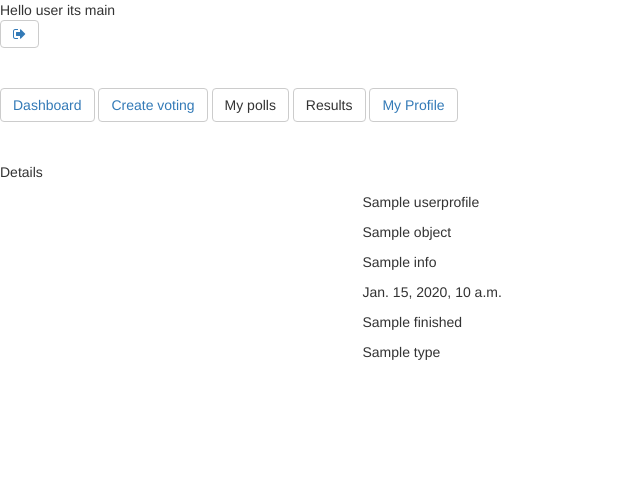
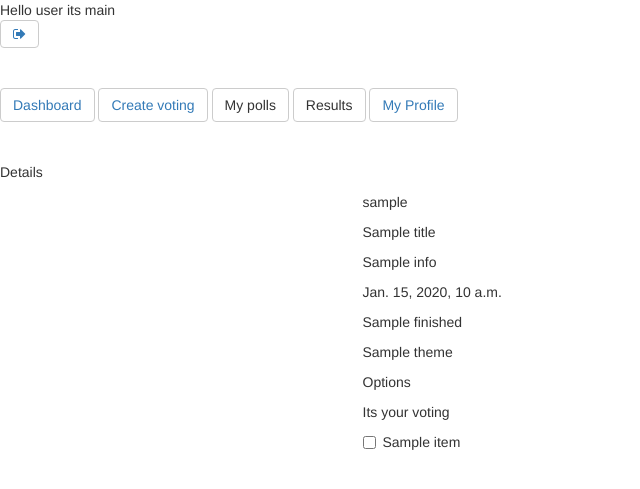
Before and after one commit to NatashaSay/voting, a Django app: template votingmain/templates/votings/votingdetails.html in a window 1280 px wide. Shown: the top 489 px of the page, without its empty margins (0-640 px from the left). Run offline with Django 3.2, Linux system fonts and the light colour scheme; the template is opened without the code that fills it: most values are stand-ins (such as "Sample title", 1, 10 or a date in 2020); some libraries are stand-ins or nearby versions.

Commit message:
Option settings

```diff
--- a/votedata/models.py
+++ b/votedata/models.py
@@ -59,6 +59,7 @@ class Voting(models.Model):
     info = models.TextField(max_length=1000, default='Enter')
     created = models.DateTimeField(auto_now=True, blank=False)
     finished = models.DateTimeField(auto_now=False, blank=False)
+    theme = models.CharField(max_length=200, blank=True)
     is_available = models.BooleanField(default=True)
     is_anon = models.BooleanField(default=False)
     finger = models.BooleanField(default=False)
--- a/votingmain/forms.py
+++ b/votingmain/forms.py
@@ -30,7 +30,7 @@ class VotingCreateForm(forms.ModelForm):
 
     class Meta:
         model = Voting
-        fields = ['title', 'info', 'finished', 'is_available', 'is_anon', 'mode', 'type', 'finger', 'need_password', 'pa']
+        fields = ['title', 'info', 'finished', 'theme', 'is_anon', 'mode', 'type', 'finger', 'need_password', 'pa']
 
 
 class OptionsCreateForm(forms.ModelForm):
--- a/votingmain/templates/home.html
+++ b/votingmain/templates/home.html
@@ -52,6 +52,7 @@
           <h3><a href="{% url 'vote-detail' pk=item.pk %}">{{ item.title }}</a></h3>
           <p> User {{ item.userprofile_id }}</p>
           <p>{{ item.info }}</p>
+          <p>theme - {{item.theme}}</p>
           <p>created - {{ item.created }}</p>
           <p>finished - {{ item.finished }}</p>
           <p><a href="#" class="btn btn-primary" role="button">Vote</a> <a href="#" class="btn btn-default" role="button">Details</a></p>
--- a/votingmain/templates/votings/votingdetails.html
+++ b/votingmain/templates/votings/votingdetails.html
@@ -5,12 +5,43 @@
 <div class="container">
   <div class="row">
     <div class="col-md-6 col-md-offset-3">
-      <p>{{object.userprofile}}</p>
-      <p>{{object.title}}</p>
-      <p>{{object.info}}</p>
-      <p>{{object.created}}</p>
-      <p>{{object.finished}}</p>
-      <p>{{object.type}}</p>
+      <p>{{username}}</p>
+      <p>{{title}}</p>
+      <p>{{info}}</p>
+      <p>{{created}}</p>
+      <p>{{finished}}</p>
+      <p>{{theme}}</p>
+      <p>Options</p>
+      {% if view == 'guest' %}
+      <form method="post">
+        {% csrf_token %}
+        {% for item in options %}
+          {% if mode == 'o' %}
+          <div class="radio">
+            <label><input type="radio" name="optradio" checked>{{item.title}}</label>
+          </div>
+          {% else %}
+          <div class="checkbox">
+            <label><input type="checkbox" value="">{{item.title}}</label>
+          </div>
+          {% endif %}
+        {% endfor %}
+        <button type="submit" class="btn btn-primary" name="button">Vote</button>
+      </form>
+      {% else %}
+      <p>Its your voting</p>
+      {% for item in options %}
+        {% if mode == 'o' %}
+        <div class="radio disabled">
+          <label><input type="radio" name="optradio" checked>{{item.title}}</label>
+        </div>
+        {% else %}
+        <div class="checkbox disabled">
+          <label><input type="checkbox" value="">{{item.title}}</label>
+        </div>
+        {% endif %}
+      {% endfor %}
+      {% endif %}
     </div>
   </div>
 </div>
--- a/votingmain/urls.py
+++ b/votingmain/urls.py
@@ -12,7 +12,10 @@ urlpatterns = [
     #path('voting/<int:pk>/', views.votingdetails, name = 'votingdetails'),
     #path('voting/<int:pk>/', views.vote_new, name = 'vote_new'),
     #path('voting/', views.votingdetails, name = 'voting'),
-    path('voting/<int:pk>/', VotingDetailView.as_view(), name='vote-detail'),
+
+    #path('voting/<int:pk>/', VotingDetailView.as_view(), name='vote-detail'),
+    path('voting/<int:pk>/', views.votedetails, name='vote-detail'),
+
     path('create/', views.createvoting, name='vote-create'),
     path('createoptions/', views.createoptions, name='options-create'),
 ]
--- a/votingsystem/templates/index.html
+++ b/votingsystem/templates/index.html
@@ -5,7 +5,7 @@
     <meta charset="utf-8">
     <meta http-equiv="X-UA-Compatible" content="IE=edge">
     <meta name="viewport" content="width=device-width, initial-scale=1">
-    <title></title>
+    <title>BBVoting</title>
 
     <!-- Bootstrap -->
     <link rel="stylesheet" href="https://maxcdn.bootstrapcdn.com/bootstrap/3.3.5/css/bootstrap.min.css">
```
Also changed, not shown: votingmain/views.py (+43 -11 lines), votingsystem/dbqueries.py (+22 -3 lines), votedata/migrations/0012_voting_theme.py (added).
